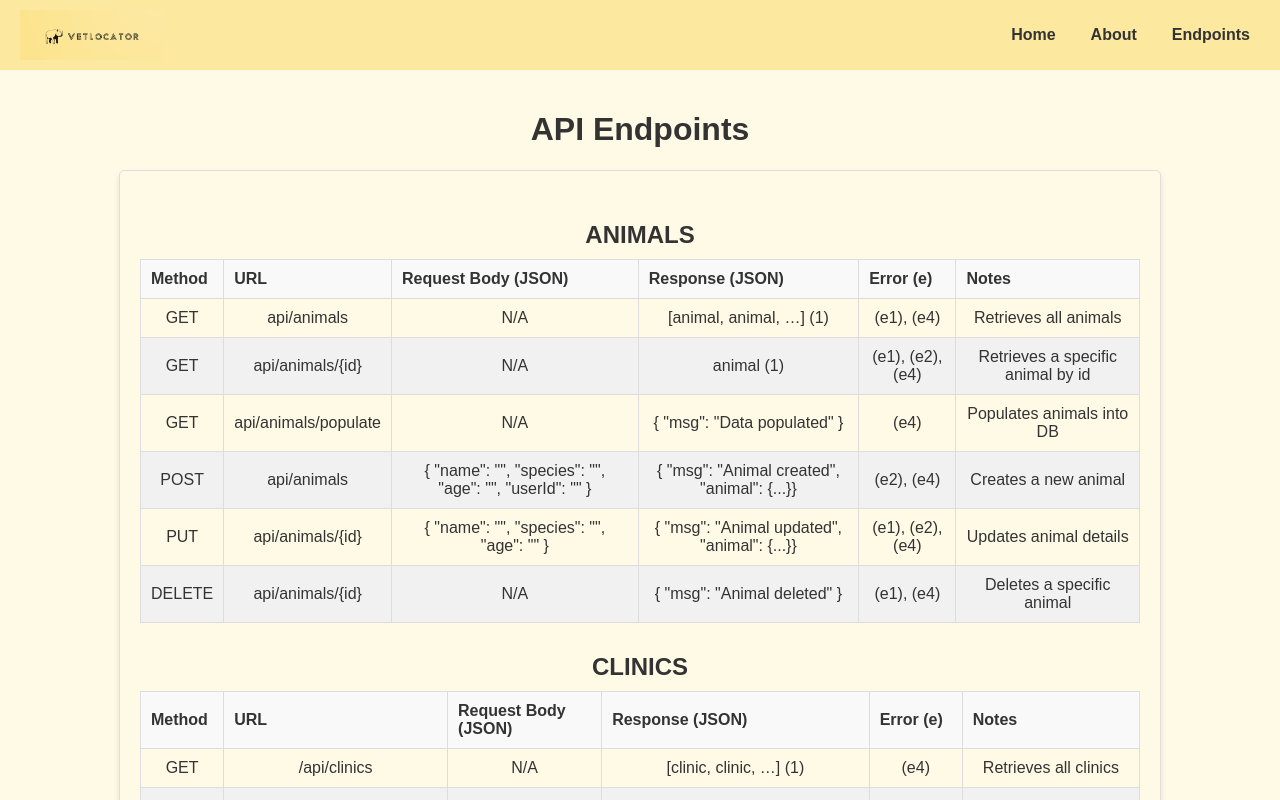
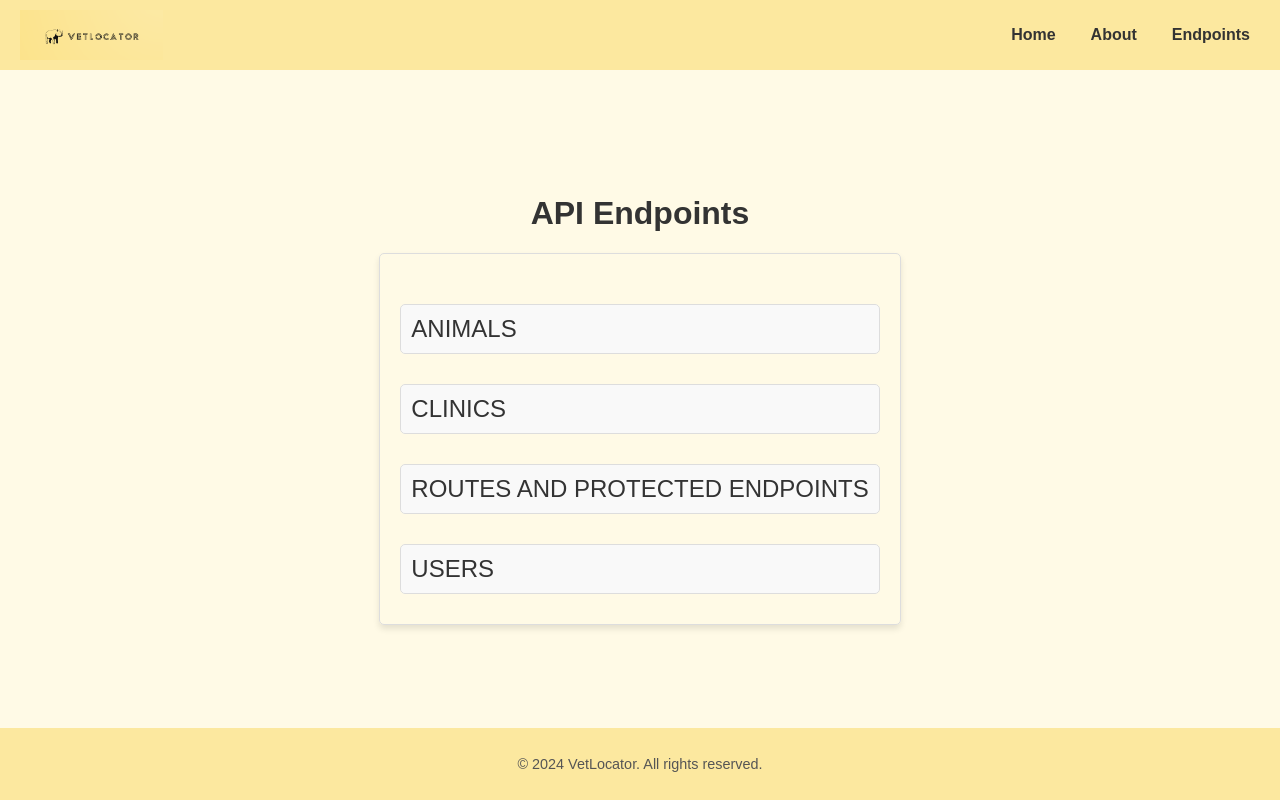
Before and after one commit to FeliciaFavrholdt/VetLocator_frontend, a React (Vite) app: page /endpoints in a window 1280 px wide. Shown: the top 800 px of the page. Built offline with nearby package versions, Linux system fonts and the light colour scheme.

Commit message:
updates table to be collapsible

```diff
--- a/src/components/Table.jsx
+++ b/src/components/Table.jsx
@@ -1,3 +1,4 @@
+import { useState } from "react";
 import styled from "styled-components";
 
 const TableContainer = styled.div`
@@ -11,11 +12,23 @@ const TableContainer = styled.div`
   overflow-x: auto;
 `;
 
-const SectionHeader = styled.h2`
+const SectionHeader = styled.div`
   font-size: 1.5rem;
   margin-top: 30px;
   margin-bottom: 10px;
   color: #333;
+  cursor: pointer;
+  display: flex;
+  justify-content: space-between;
+  align-items: center;
+  background-color: #f9f9f9;
+  padding: 10px;
+  border: 1px solid #ddd;
+  border-radius: 5px;
+
+  &:hover {
+    background-color: #eaeaea;
+  }
 `;
 
 const StyledTable = styled.table`
@@ -44,11 +57,24 @@ const TableData = styled.td`
 `;
 
 function Table({ sections }) {
+  const [openSections, setOpenSections] = useState({});
+
+  const toggleSection = (title) => {
+    setOpenSections((prev) => ({
+      ...prev,
+      [title]: !prev[title],
+    }));
+  };
+
   return (
     <TableContainer>
       {sections.map((section, sectionIndex) => (
         <div key={sectionIndex}>
-          <SectionHeader>{section.title}</SectionHeader>
+          <SectionHeader onClick={() => toggleSection(section.title)}>
+            <span>{section.title}</span>
+            <span>{openSections[section.title] ? "" : ""}</span>
+          </SectionHeader>
+          {openSections[section.title] && (
             <StyledTable>
               <thead>
                 <TableRow>
@@ -73,6 +99,7 @@ function Table({ sections }) {
                 ))}
               </tbody>
             </StyledTable>
+          )}
         </div>
       ))}
     </TableContainer>
```
Lines whose indentation alone changed are shown as unchanged.
